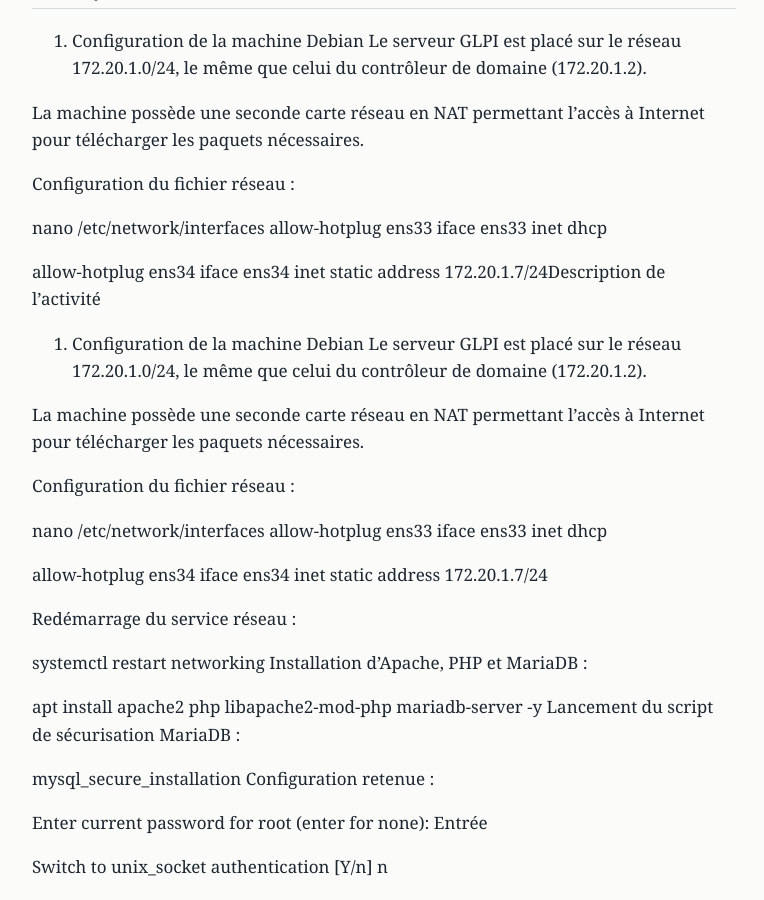
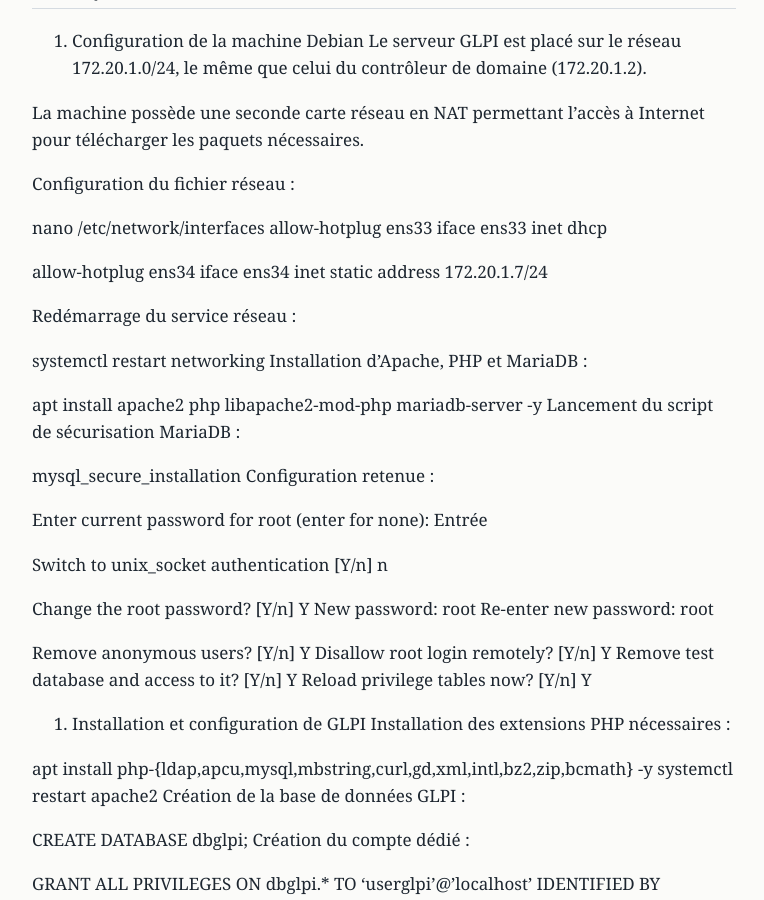
Before and after one commit to Lucasidcz-Cours/portfolio, a Jekyll site: the page built from _projets/GLPI.md, in a window 1280 px wide and 900 px high, scrolled down 763 px. Shown: the whole window, without its empty margins (256-1020 px from the left). Built offline with Jekyll 4.4.1, drawn with Linux system fonts in a browser that asks for light colours.

Commit message:
Update GLPI.md

```diff
--- a/_projets/GLPI.md
+++ b/_projets/GLPI.md
@@ -24,20 +24,6 @@
 Les trois machines virtuelles sont connectées au même réseau virtuel VMware : lan10.
 
 ## Description de l'activité
-1. Configuration de la machine Debian
-Le serveur GLPI est placé sur le réseau 172.20.1.0/24, le même que celui du contrôleur de domaine (172.20.1.2).
-
-La machine possède une seconde carte réseau en NAT permettant l'accès à Internet pour télécharger les paquets nécessaires.
-
-Configuration du fichier réseau :
-
-nano /etc/network/interfaces
-allow-hotplug ens33
-iface ens33 inet dhcp
-
-allow-hotplug ens34
-iface ens34 inet static
-address 172.20.1.7/24Description de l'activité
 1. Configuration de la machine Debian
 Le serveur GLPI est placé sur le réseau 172.20.1.0/24, le même que celui du contrôleur de domaine (172.20.1.2).
 
```
